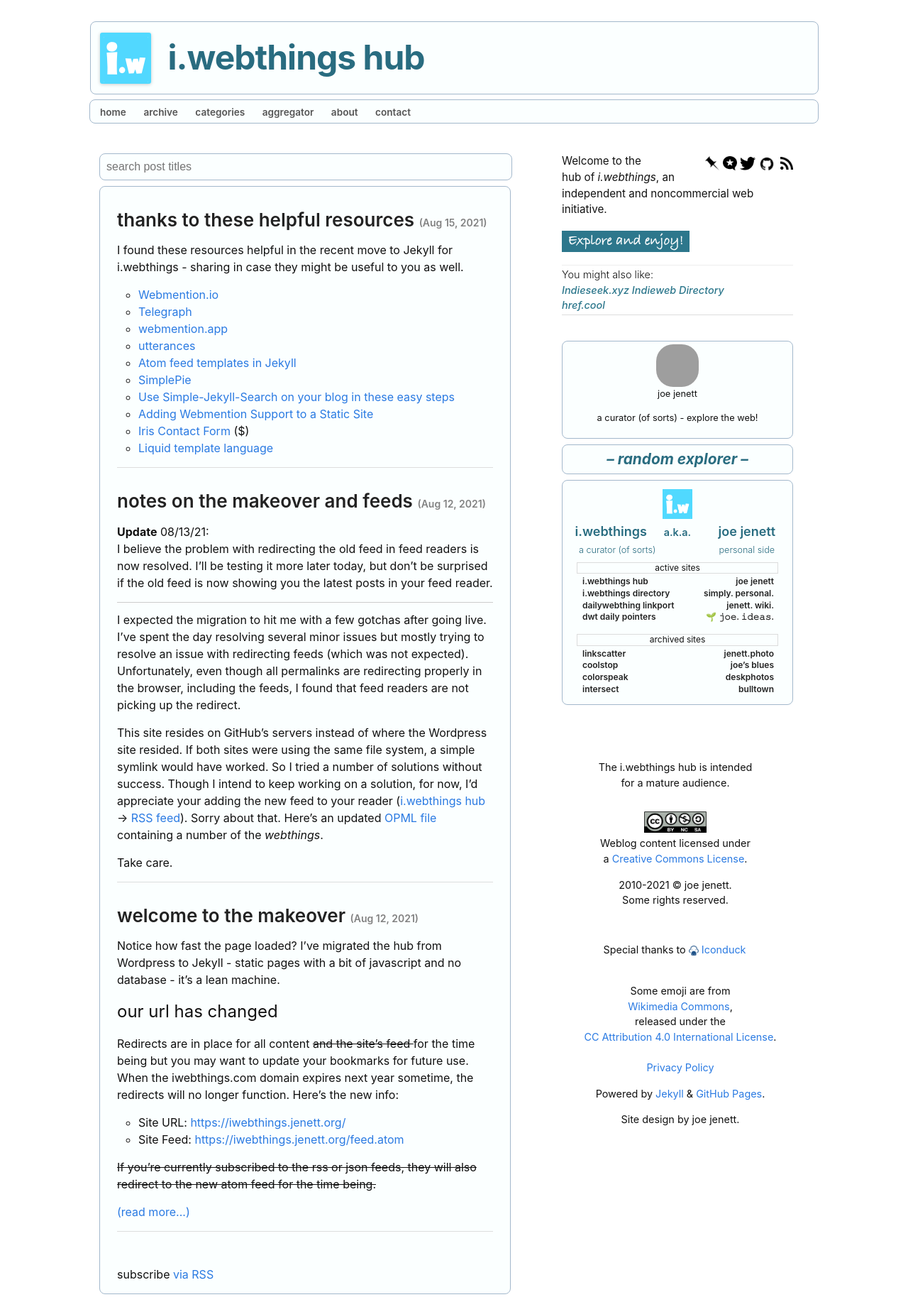
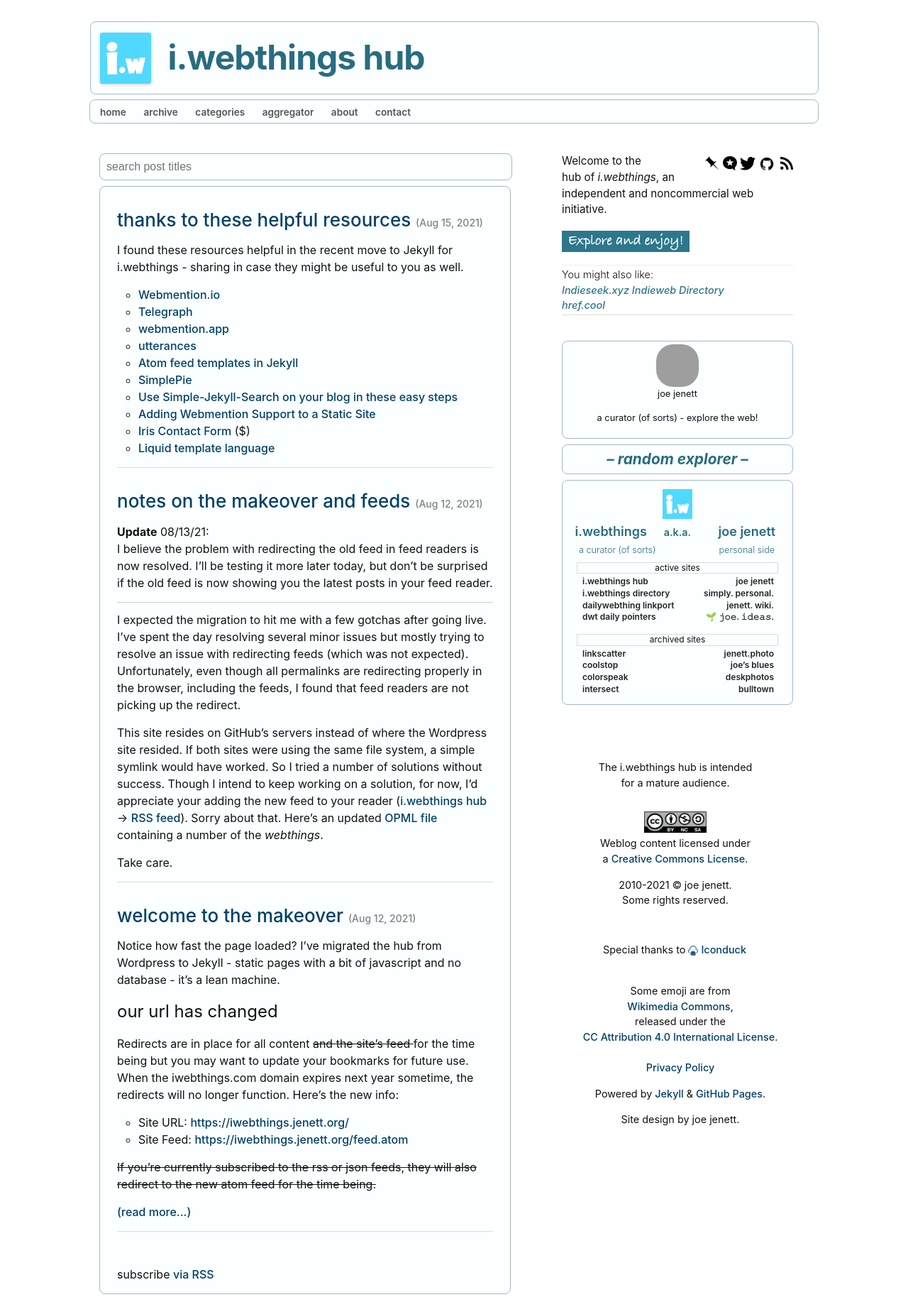
Before and after one commit to joejenett/i.webthings, a Jekyll site: the page built from index.md, in a window 1280 px wide. Shown: the whole page at 71% size. Built offline with Jekyll 4.4.1, drawn with Linux system fonts in a browser that asks for light colours; comment, search, counter and statistics services are not loaded; grey boxes are pictures that could not be loaded.

Commit message:
Update style.css

```diff
--- a/css/style.css
+++ b/css/style.css
@@ -17,6 +17,19 @@ line-height:1.45em;
 body {
 background-color: #fff;
 }
+a, ul.post-list li a {
+color: #004068;
+text-decoration: none;
+font-weight:500;
+}
+a:visited, ul.post-list li a:visited {
+color: #004068;
+
+ }
+a:hover, ul.post-list li a:hover {
+color: #222;
+text-decoration: underline;
+}
 nav {
 position: relative;
 top: -6px;
@@ -32,7 +45,7 @@ font-size:30px;
 font-size: 28px;
 font-weight: 500;
 }
-.titleme {
+.titleme a.url {
 font-size:48px;
 letter-spacing:-1px;
 font-weight:700;"
```
